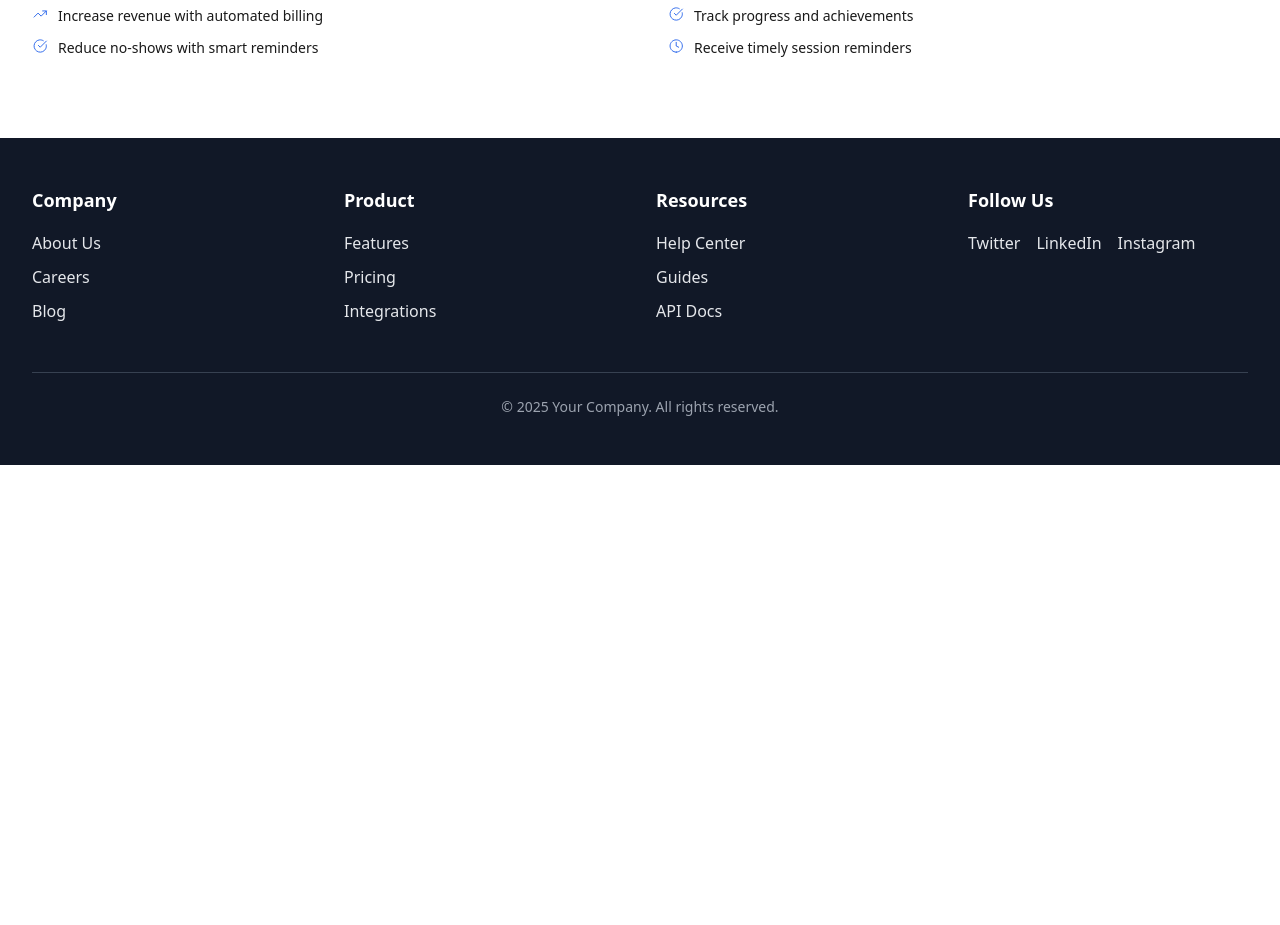
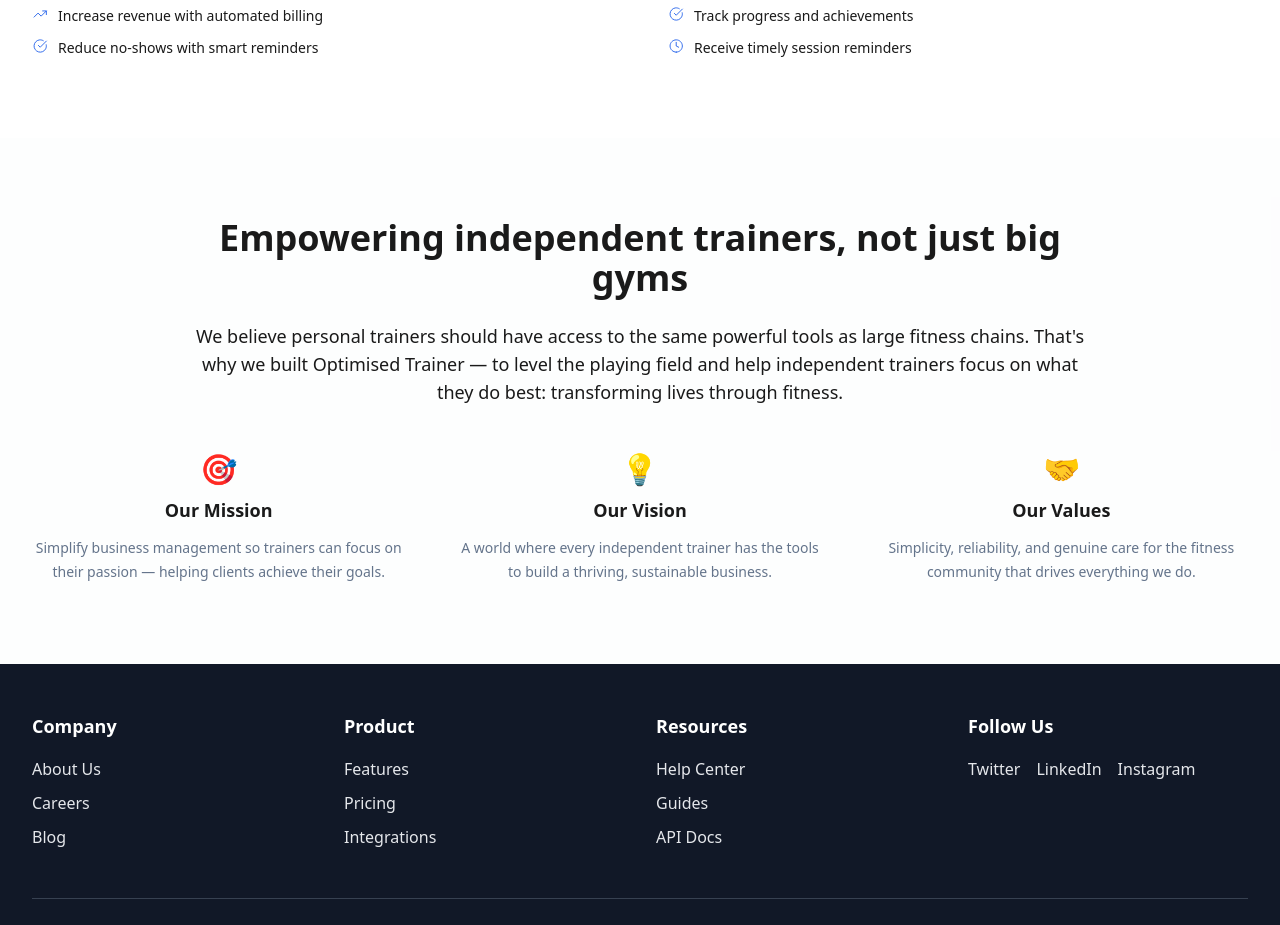
Before and after one commit to taptoengage/optimisedtrainer.com, a React (Vite) app: page / in a window 1280 px wide. Shown: the part 3360-4285 px from the top of the page. Before the commit the page ends 3825 px from the top, so only its background shows below. Built offline with nearby package versions, Linux system fonts and the light colour scheme.

Commit message:
Code edited in Lovable Code Editor
Edited UI in Lovable

```diff
--- a/src/pages/Index.tsx
+++ b/src/pages/Index.tsx
@@ -3,6 +3,7 @@ import HeroSection from "@/components/HeroSection";
 import FeaturesSection from "@/components/FeaturesSection";
 import ProductShowcase from "@/components/ProductShowcase";
 import BenefitsSection from "@/components/BenefitsSection";
+import MissionSection from "@/components/MissionSection";
 import Footer from "@/components/Footer";
 
 export default function Index() {
@@ -12,9 +13,10 @@ export default function Index() {
       <FeaturesSection />
       <ProductShowcase />
       <BenefitsSection
-        trainerImage="/assets/trainer.jpg"   // <- update to your actual paths
+        trainerImage="/assets/trainer.jpg"   // update to your actual asset paths
         clientImage="/assets/client.jpg"
       />
+      <MissionSection />
       <Footer />
     </main>
   );
```
